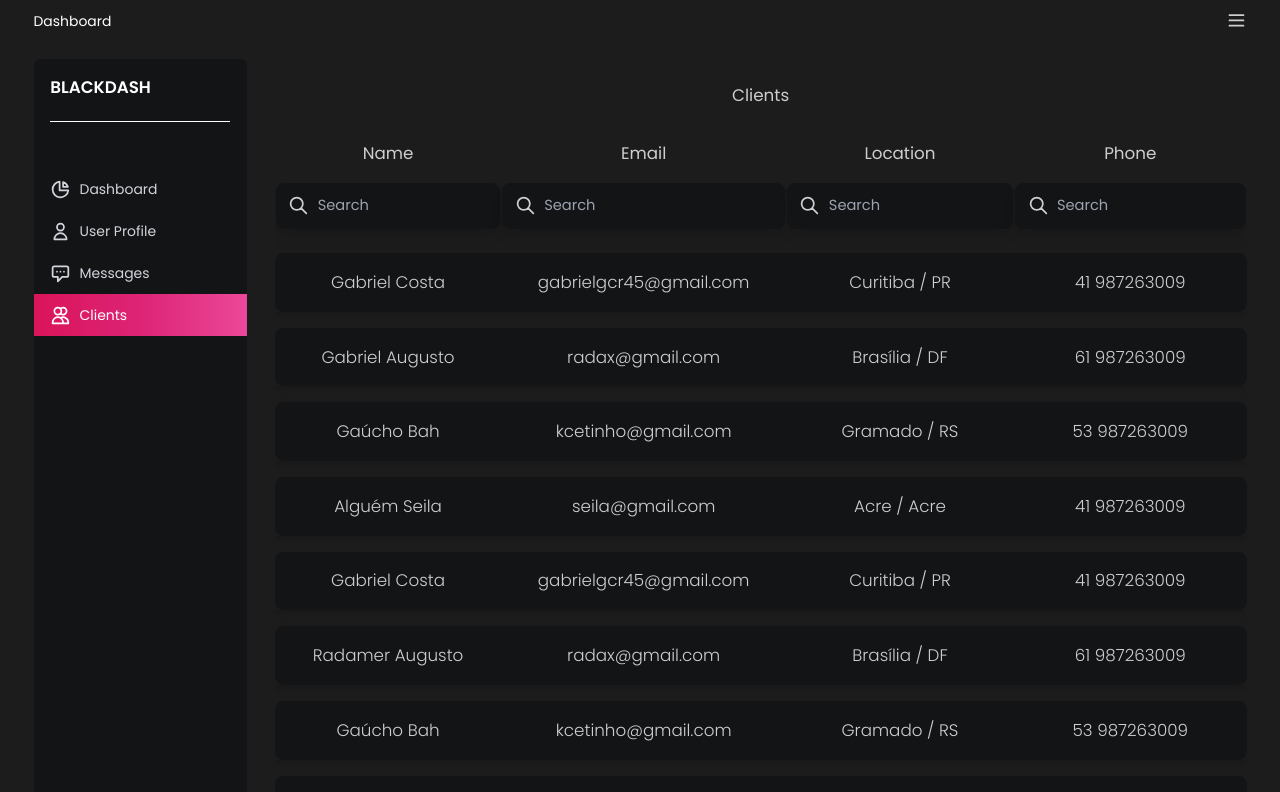
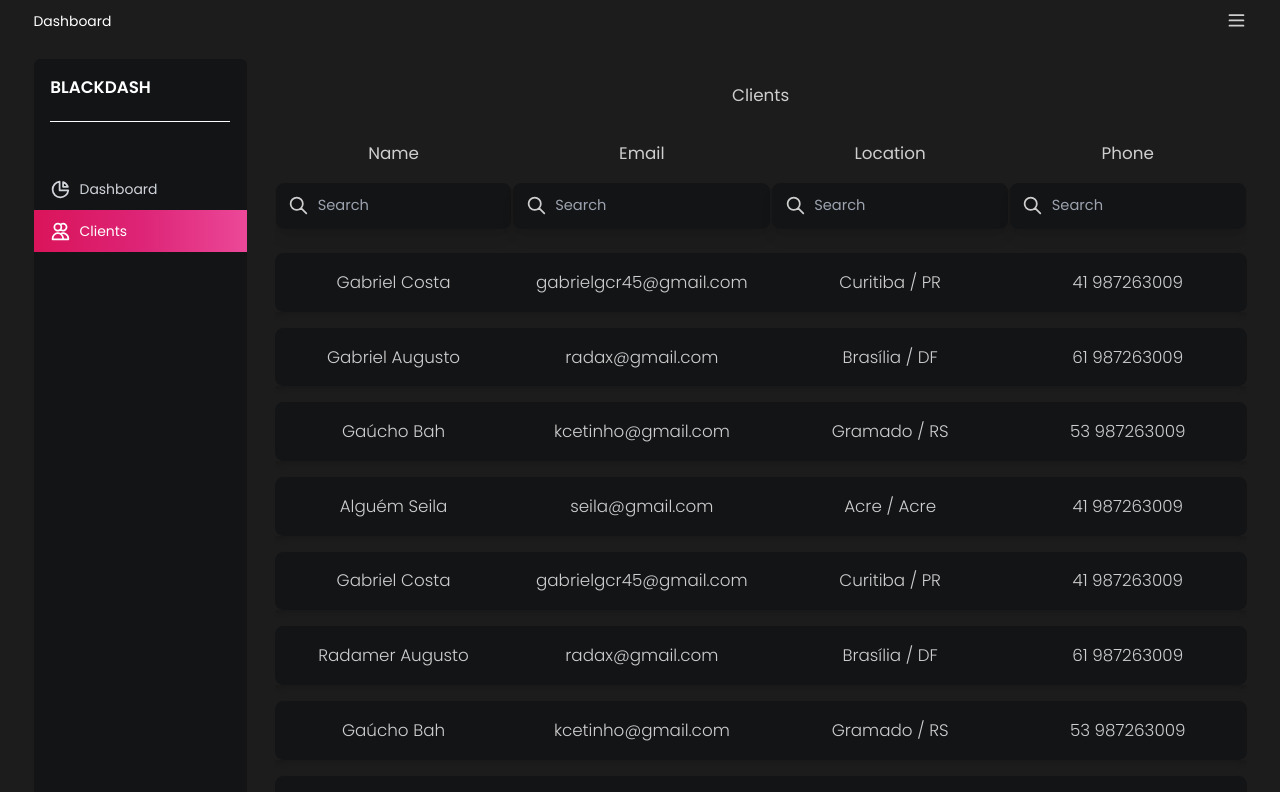
Before and after one commit to gabrieldemian/black-dashboard, a Next.js app: page /clients in a window 1280 px wide. Shown: the top 792 px of the page. Built offline with nearby package versions, Linux system fonts and the light colour scheme.

Commit message:
fix: th tag responsive on table

```diff
--- a/components/Aside/Props.tsx
+++ b/components/Aside/Props.tsx
@@ -16,16 +16,16 @@ export const asideItems: Item[] = [
     href: '/',
     icon: 'dashboard',
   },
-  {
-    name: 'User Profile',
-    href: '/profile',
-    icon: 'user',
-  },
-  {
-    name: 'Messages',
-    href: '/messages',
-    icon: 'message',
-  },
+  // {
+  //   name: 'User Profile',
+  //   href: '/profile',
+  //   icon: 'user',
+  // },
+  // {
+  //   name: 'Messages',
+  //   href: '/messages',
+  //   icon: 'message',
+  // },
   {
     name: 'Clients',
     href: '/clients',
--- a/components/Table/index.tsx
+++ b/components/Table/index.tsx
@@ -39,7 +39,7 @@ export default function Table({ columns, data }: Props): ReactElement {
               {headerGroup.headers.map((column: any) => (
                 <th
                   {...column.getHeaderProps()}
-                  className="font-normal py-2"
+                  className="font-normal py-2 min-w-[180px]"
                 >
                   <span className="flex flex-col flex-wrap items-center justify-center">
                     {column.render('Header')}
```
